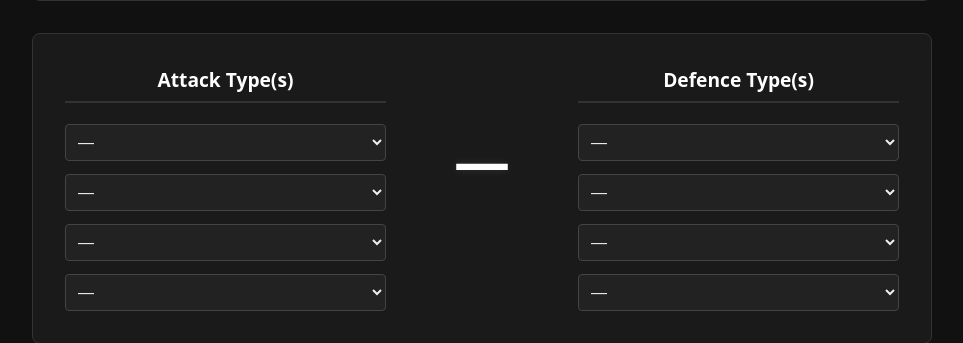
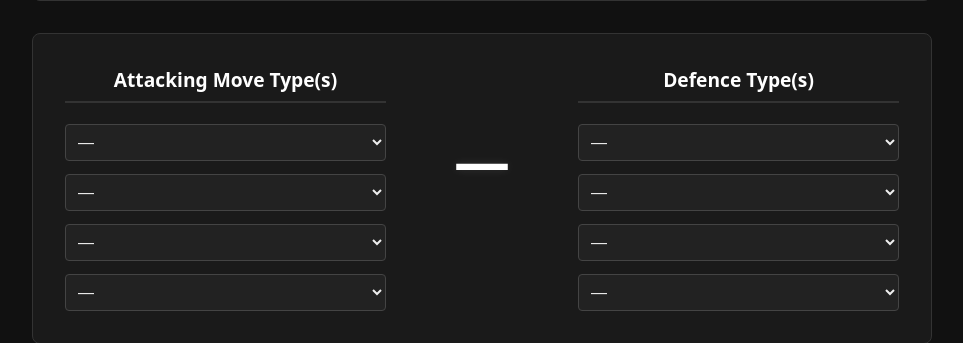
Before and after one commit to Anything-Random/Too-Many-Types-2-Type-Calculator, a Flask app: page / in a window 1280 px wide. Shown: the part 563-906 px from the top of the page, without its empty margins (158-1121 px from the left). Run offline with Flask 3, Linux system fonts and the light colour scheme; parts of the project's set-up code (start-up, migrations or seed data) failed here and were passed over.

Commit message:
Rename 'Attack Type(s)' to 'Attacking Move Type(s)'

```diff
--- a/templates/index.html
+++ b/templates/index.html
@@ -238,7 +238,7 @@ select {
 
     <div class="calculator">
       <div class="column" id="attack-column">
-        <h2>Attack Type(s)</h2>
+        <h2>Attacking Move Type(s)</h2>
         <select></select>
         <select></select>
         <select></select>
```
